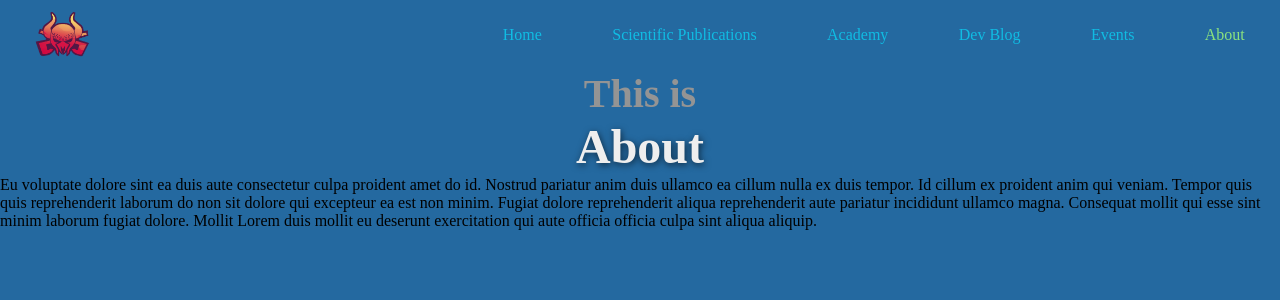
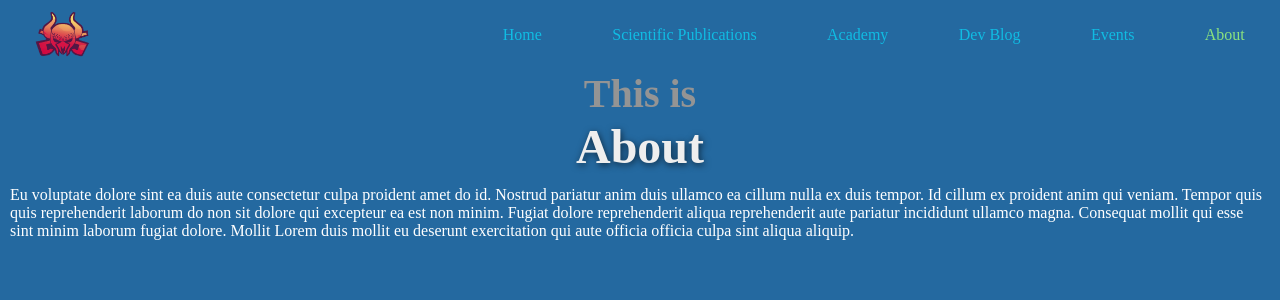
Before and after one commit to DiogenesClub/diogenes-club, a React (Create React App) app: page /about in a window 1280 px wide. Shown: the top 300 px of the page. Built offline with nearby package versions, Linux system fonts and the light colour scheme.

Commit message:
about style

```diff
--- a/src/pages/about.js
+++ b/src/pages/about.js
@@ -2,6 +2,7 @@ import React from 'react';
 import gsap from 'gsap';
 import { Title } from '../components/title';
 import Transition from '../components/transition';
+import { ContainerP } from './about.style';
 
 const About = () => {
     const transitionline = gsap.timeline();
@@ -9,11 +10,11 @@ const About = () => {
         <div>
             <Transition timetransition={transitionline}/>
         <Title lineContent="This is" lineContent2="About"/>
-        <div>
+        <ContainerP>
             <p className='info'>
                 Eu voluptate dolore sint ea duis aute consectetur culpa proident amet do id. Nostrud pariatur anim duis ullamco ea cillum nulla ex duis tempor. Id cillum ex proident anim qui veniam. Tempor quis quis reprehenderit laborum do non sit dolore qui excepteur ea est non minim. Fugiat dolore reprehenderit aliqua reprehenderit aute pariatur incididunt ullamco magna. Consequat mollit qui esse sint minim laborum fugiat dolore. Mollit Lorem duis mollit eu deserunt exercitation qui aute officia officia culpa sint aliqua aliquip.
             </p>
-        </div>
+        </ContainerP>
     </div>
     )
 }
--- /dev/null
+++ b/src/pages/about.style.js
@@ -0,0 +1,6 @@
+import styled from 'styled-components';
+
+export const ContainerP = styled.div`
+    padding: 10px;
+    color: white;
+`;
```
